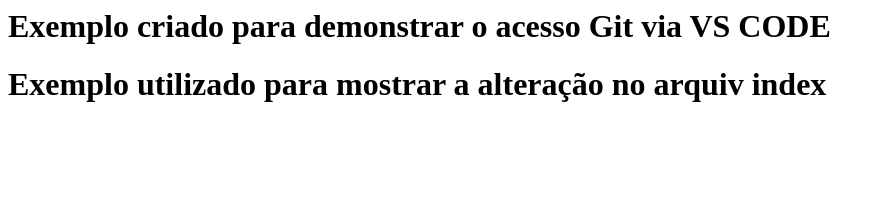
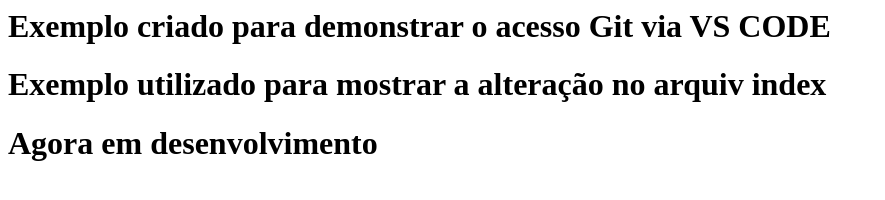
Before and after one commit to bonafew/EmergenciaIdoso, a plain HTML site: page index.html in a window 1280 px wide. Shown: the whole page, without its empty margins (0-885 px from the left). Drawn offline with Linux system fonts and the light colour scheme.

Commit message:
Desenvolvimento

```diff
--- a/index.html
+++ b/index.html
@@ -5,5 +5,6 @@
     <body>
         <h1>Exemplo criado para demonstrar o acesso Git via VS CODE</h1>
         <h1>Exemplo utilizado para mostrar a alteração no arquiv index</h1>
+        <h1>Agora em desenvolvimento</h1>
     </body>
 </html>
```
